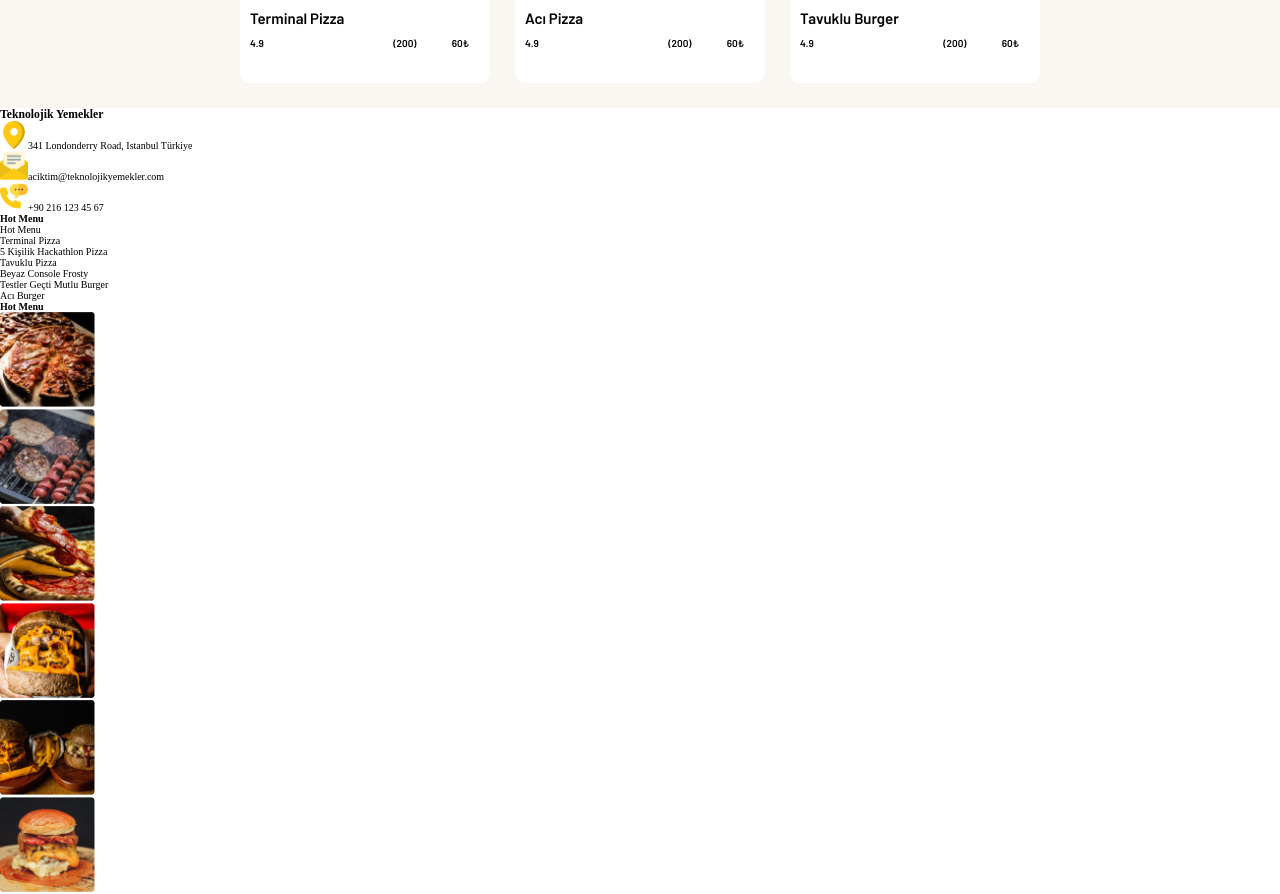
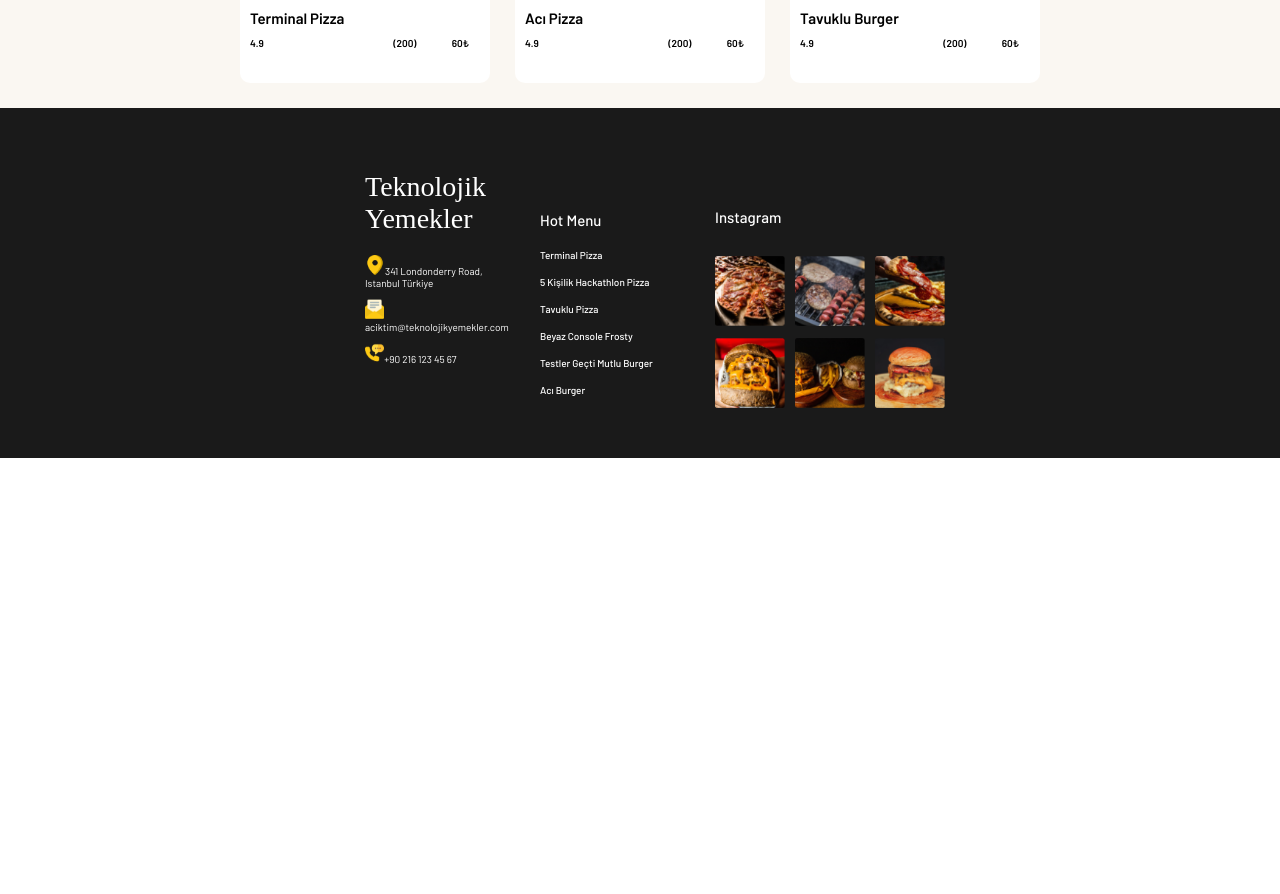
Before and after one commit to ezgi-karaca/Pizza, a website built with Vite: page index.html in a window 1280 px wide. Shown: the part 1642-2536 px from the top of the page. After the commit the page ends 2100 px from the top, so only its background shows below. Built offline with nearby package versions, Linux system fonts and the light colour scheme; files whose address does not match are found by name; a web font is replaced by a local one.

Commit message:
footer üst kısım tamamlandı

```diff
--- a/index.html
+++ b/index.html
@@ -139,7 +139,6 @@
           <div class="second-order">
             <h4>Hot Menu</h4>
             <ul>
-              <li>Hot Menu</li>
               <li>Terminal Pizza</li>
               <li>5 Kişilik Hackathlon Pizza</li>
               <li>Tavuklu Pizza</li>
@@ -150,8 +149,8 @@
           </div>
         </div>
         <div class="footer-right">
-          <h4>Hot Menu</h4>
-          <ul>
+          <h4>Instagram</h4>
+          <ul class="instagram">
             <li><img src="public/assets/iteration-2/footer/insta/li-0.png"></li>
             <li><img src="public/assets/iteration-2/footer/insta/li-1.png"></li>
             <li><img src="public/assets/iteration-2/footer/insta/li-2.png"></li>
--- a/style.css
+++ b/style.css
@@ -331,3 +331,97 @@ body {
 .fiyat {
   flex: 1;
 }
+
+.footer-top {
+  background-color: #1A1A1A;
+  ;
+  width: 100%;
+  height: 35rem;
+  display: flex;
+  justify-content: center;
+  align-items: center;
+  gap: 5rem;
+}
+.footer-left {
+  color: white;
+  display: flex;
+  width: 30rem;
+  gap: 5rem;
+}
+.first-order {
+  width: 15rem;
+  display: flex;
+  flex-direction: column;
+  gap: 2rem;
+}
+.first-order h3 {
+  font-family: "Londrina Solid";
+  font-size: 2.8rem;
+  font-weight: 400;
+}
+.contact {
+  display: flex;
+  flex-direction: column;
+  list-style-type: none;
+  width: 12rem;
+  gap: 1rem;
+}
+.contact li {
+  font-family: "Barlow";
+  font-size: 1rem;
+  font-weight: 400;
+}
+.contact li img {
+  height: 2rem;
+}
+
+.second-order {
+  display: flex;
+  flex-direction: column;
+  width: 15rem;
+  gap: 2rem;
+  padding-top: 4rem;
+}
+.second-order h4 {
+  font-family: "Barlow";
+  font-size: 1.5rem;
+  font-weight: 500;
+}
+.second-order ul {
+  list-style-type: none;
+  display: flex;
+  flex-direction: column;
+  gap: 1.5rem;
+  font-family: "Barlow";
+  font-size: 1rem;
+  font-weight: 500;
+}
+
+.footer-right {
+  display: flex;
+  flex-direction: column;
+  gap: 3rem;
+  width: 20rem;
+  height: 20rem;
+  margin-top: 5rem;
+}
+.footer-right h4 {
+  font-family: "Barlow";
+  font-size: 1.5rem;
+  font-weight: 500;
+  color: white;
+}
+.instagram {
+  list-style-type: none;
+  display: grid;
+  grid-template-columns: 1fr 1fr 1fr;
+  grid-template-rows: 1fr 1fr;
+  gap: 10px;
+  list-style: none;
+  padding: 0;
+  margin: 0;
+}
+.instagram img {
+  width: 7rem;
+  height: 7rem;
+}
```
